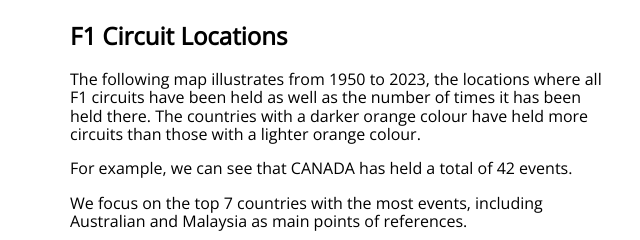
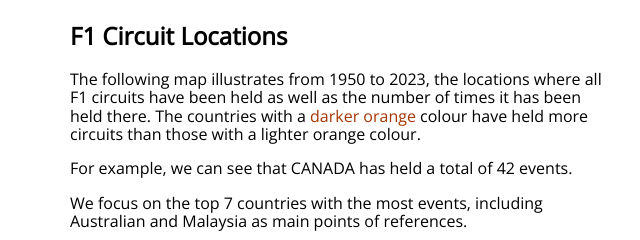
Before and after one commit to swly777/FIT3179, a plain HTML site: page index.html in a window 1280 px wide. Shown: the part 480-720 px from the top of the page, 640-1280 px from the left. Drawn offline with nearby package versions, Linux system fonts and the light colour scheme; a script that the page names is missing.

Commit message:
Update index.html

```diff
--- a/index.html
+++ b/index.html
@@ -61,7 +61,7 @@
             <div class="description description-right">
             <h2> F1 Circuit Locations </h2>
             <p> The following map illustrates from 1950 to 2023, the locations where all F1 circuits have been held as well as the number of times it has been held there.
-                The countries with a darker orange colour have held more circuits than those with a lighter orange colour. </p>
+                The countries with a <font color ="#a63603">darker orange</font> colour have held more circuits than those with a lighter orange colour. </p>
             <p> For example, we can see that CANADA has held a total of 42 events. </p>
 
             <p> We focus on the top 7 countries with the most events, including Australian and Malaysia as main points of references. </p>
```
